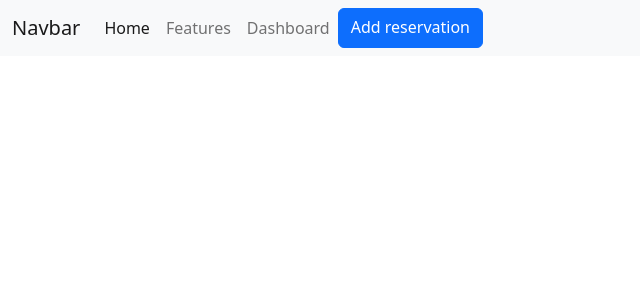
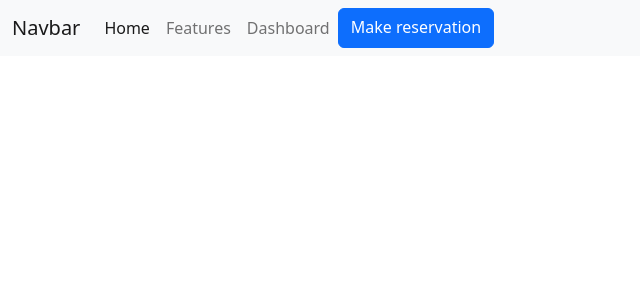
Before and after one commit to Dannypijl/SilentDiscoZoetermeer, a PHP site: page / in a window 1280 px wide. Shown: the top 300 px of the page, without its empty margins (0-640 px from the left). Run offline with PHP 8.4, Linux system fonts and the light colour scheme.

Commit message:
Make reseervation

```diff
--- a/index.php
+++ b/index.php
@@ -20,7 +20,7 @@
                 <a class="nav-link active" aria-current="page" href="#">Home</a>
                 <a class="nav-link" href="#">Features</a>
                 <a class="nav-link" href="dashboard.php">Dashboard</a>
-                <a class="btn btn-primary" href="create.php" role="button">Add reservation</a>
+                <a class="btn btn-primary" href="create.php" role="button">Make reservation</a>
             </div>
         </div>
     </div>
```
